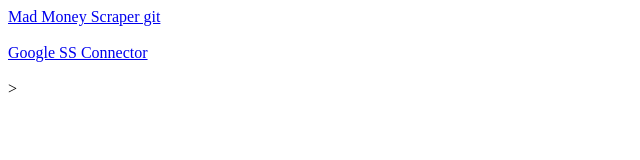
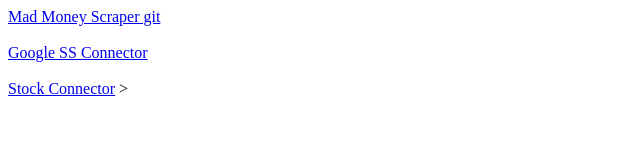
Before and after one commit to Rockdrigotoca/rockdrigotoca.github.io, a plain HTML site: page index.html in a window 1280 px wide. Shown: the whole page, without its empty margins (0-640 px from the left). Drawn offline with Linux system fonts and the light colour scheme.

Commit message:
text to href

```diff
--- a/index.html
+++ b/index.html
@@ -13,6 +13,6 @@
 </br>
 </br>
 
-<a href="StockConnectorTutorial.html"></a>
+<a href="StockConnectorTutorial.html">Stock Connector</a>
 </body>
 </html>>
```
